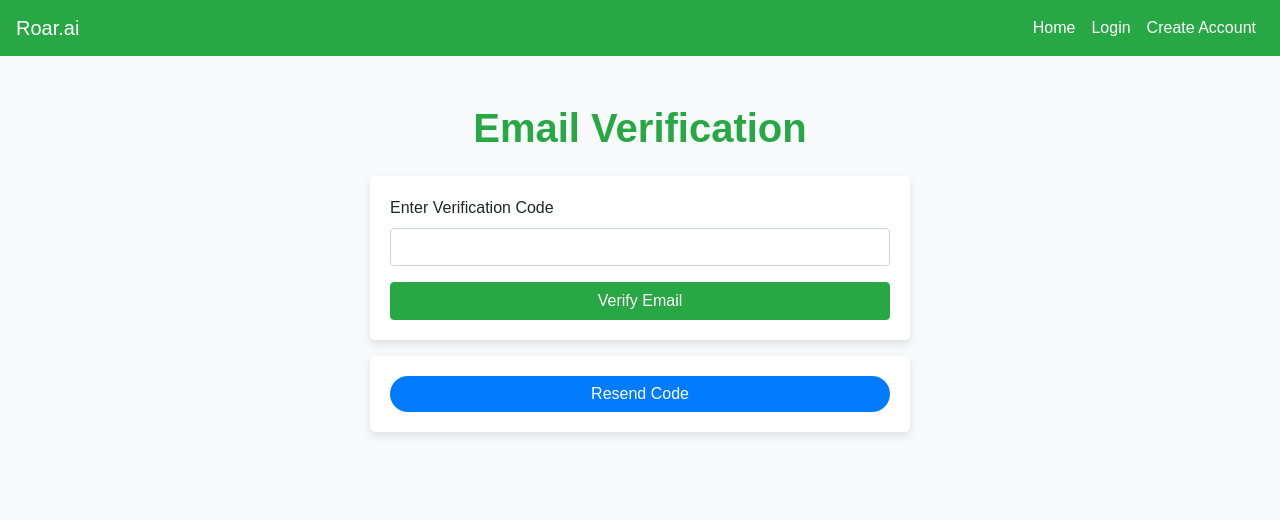
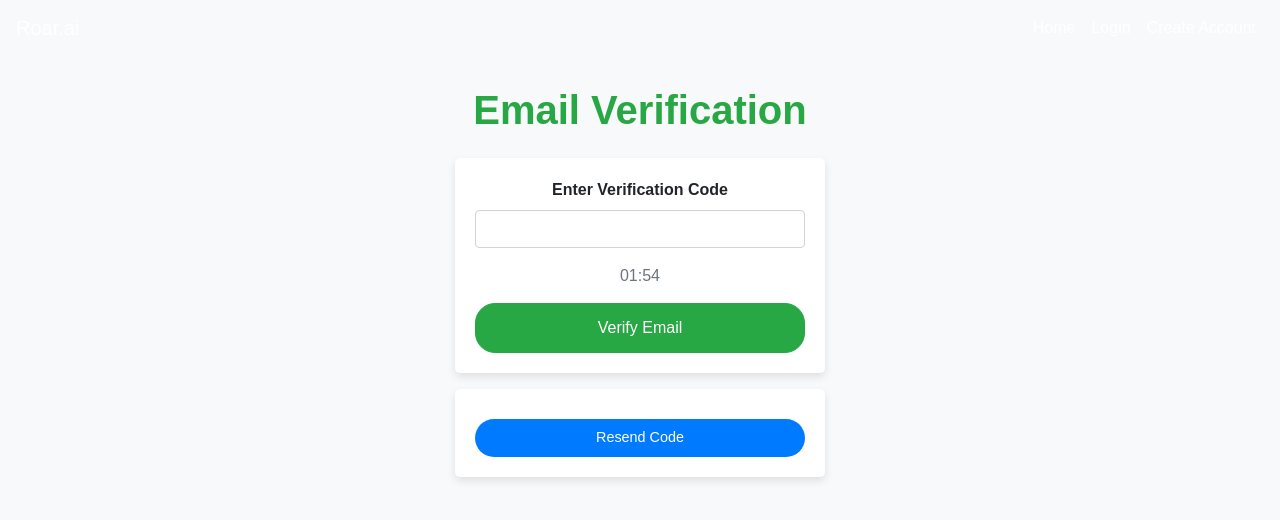
Before and after one commit to sharmin-banu/Roar.ai, a Flask app: page /verify_email in a window 1280 px wide. Shown: the top 520 px of the page. Run offline with Flask 3, Linux system fonts and the light colour scheme; some libraries are stand-ins or nearby versions.

Commit message:
Implemented email verification and fixed datetime issue

```diff
--- a/app.py
+++ b/app.py
@@ -7,6 +7,7 @@ import string
 import os
 from dotenv import load_dotenv
 from datetime import datetime, timedelta
+import pytz
 
 # Load environment variables from .env file
 load_dotenv()
@@ -93,7 +94,7 @@ def register():
         secret_key = generate_secret_key()
         session['temp_user'] = {
             'email': email, 'password': password, 'plan': plan,
-            'secret_key': secret_key, 'key_expiry': datetime.now() + timedelta(minutes=2)
+            'secret_key': secret_key, 'key_expiry': datetime.now(pytz.utc) + timedelta(minutes=2)
         }
 
         send_verification_email(email, secret_key)
@@ -109,7 +110,7 @@ def verify_email():
 
         if temp_user:
             if temp_user['secret_key'] == entered_key:
-                if datetime.now() <= temp_user['key_expiry']:
+                if datetime.now(pytz.utc) <= temp_user['key_expiry']:
                     users.append({
                         'email': temp_user['email'],
                         'password': temp_user['password'],
@@ -131,7 +132,7 @@ def resend_code():
     if temp_user:
         secret_key = generate_secret_key()
         temp_user['secret_key'] = secret_key
-        temp_user['key_expiry'] = datetime.now() + timedelta(minutes=2)
+        temp_user['key_expiry'] = datetime.now(pytz.utc) + timedelta(minutes=2)
         send_verification_email(temp_user['email'], secret_key)
         return redirect(url_for('verify_email'))
     else:
--- a/templates/verify_email.html
+++ b/templates/verify_email.html
@@ -6,26 +6,97 @@
     <link href="https://maxcdn.bootstrapcdn.com/bootstrap/4.5.2/css/bootstrap.min.css" rel="stylesheet">
     <link href="{{ url_for('static', filename='style.css') }}" rel="stylesheet">
     <style>
+        body {
+            background-color: #f8f9fa;
+            font-family: Arial, sans-serif;
+        }
+        .navbar {
+            margin-bottom: 20px;
+        }
+        .container {
+            max-width: 400px;
+            margin-top: 30px;
+        }
+        .form-group label {
+            font-weight: bold;
+            text-align: center;
+            display: block;
+        }
+        .btn-success {
+            font-size: 1em;
+            padding: 12px;
+            border-radius: 20px;
+        }
         .btn-resend {
             background-color: #007bff;
             color: white;
+            border: none;
             border-radius: 20px;
-            border: none;
+            width: 100%;
+            padding: 8px;
+            margin-top: 10px;
+            font-size: 0.9em;
+            transition: background-color 0.3s ease;
         }
-        .btn-resend:hover {
+        .btn-resend:disabled {
+            background-color: #007bff;
+            opacity: 0.5;
+        }
+        .btn-resend:enabled {
+            opacity: 1;
+        }
+        .btn-resend:hover:enabled {
             background-color: #0056b3;
         }
-        .alert-resend {
-            background-color: #d4edda;
-            color: #155724;
-            border-color: #c3e6cb;
-            padding: 10px;
-            border-radius: 5px;
+        .timer {
+            font-size: 1em;
+            color: #6c757d;
+            text-align: center;
+            margin: 15px 0;
+        }
+        .text-center {
+            text-align: center;
         }
     </style>
+    <script>
+        let timer;
+        function startTimer(duration, display) {
+            let start = Date.now(),
+                diff,
+                minutes,
+                seconds;
+            function countdown() {
+                diff = duration - (((Date.now() - start) / 1000) | 0);
+
+                minutes = (diff / 60) | 0;
+                seconds = (diff % 60) | 0;
+
+                minutes = minutes < 10 ? "0" + minutes : minutes;
+                seconds = seconds < 10 ? "0" + seconds : seconds;
+
+                display.textContent = minutes + ":" + seconds;
+
+                if (diff <= 0) {
+                    clearInterval(timer);
+                    display.textContent = "Expired";
+                    let resendButton = document.getElementById('resend-button');
+                    resendButton.disabled = false;
+                    resendButton.classList.add('enabled');
+                }
+            };
+            countdown();
+            timer = setInterval(countdown, 1000);
+        }
+
+        window.onload = function () {
+            let twoMinutes = 60 * 2,
+                display = document.querySelector('#time');
+            startTimer(twoMinutes, display);
+        };
+    </script>
 </head>
 <body>
-    <nav class="navbar navbar-expand-lg navbar-light">
+    <nav class="navbar navbar-expand-lg navbar-light bg-light">
         <a class="navbar-brand" href="#">Roar.ai</a>
         <div class="collapse navbar-collapse">
             <ul class="navbar-nav ml-auto">
@@ -42,10 +113,10 @@
         </div>
     </nav>
 
-    <div class="container mt-5">
-        <h1 class="text-center">Email Verification</h1>
-        <div class="row justify-content-center mt-4">
-            <div class="col-md-6">
+    <div class="container">
+        <h1 class="text-center mb-4">Email Verification</h1>
+        <div class="row justify-content-center">
+            <div class="col-md-12">
                 {% with messages = get_flashed_messages() %}
                     {% if messages %}
                         <div class="alert alert-danger">
@@ -54,28 +125,20 @@
                     {% endif %}
                 {% endwith %}
 
-                {% if session.get('temp_user') %}
-                    <div class="alert alert-info">
-                        Verification code is valid until {{ session['temp_user']['key_expiry'].strftime('%Y-%m-%d %H:%M:%S') }}.
+                <form method="POST" action="{{ url_for('verify_email') }}">
+                    <div class="form-group text-center">
+                        <label for="secret_key">Enter Verification Code</label>
+                        <input type="text" class="form-control text-center" id="secret_key" name="secret_key" required>
                     </div>
-                {% endif %}
-
-                <form method="POST" action="{{ url_for('verify_email') }}">
-                    <div class="form-group">
-                        <label for="secret_key">Enter Verification Code</label>
-                        <input type="text" class="form-control" id="secret_key" name="secret_key" required>
+                    <div class="timer">
+                        <span id="time">02:00</span>
                     </div>
                     <button type="submit" class="btn btn-success btn-block">Verify Email</button>
                 </form>
 
                 <form method="POST" action="{{ url_for('resend_code') }}" class="mt-3">
-                    <button type="submit" class="btn btn-resend btn-block">Resend Code</button>
+                    <button type="submit" class="btn btn-resend" id="resend-button">Resend Code</button>
                 </form>
-                {% if session.get('temp_user') %}
-                    <div class="alert alert-resend mt-2" role="alert">
-                        If you don't receive the code, click "Resend Code" to get a new one.
-                    </div>
-                {% endif %}
             </div>
         </div>
     </div>
```
